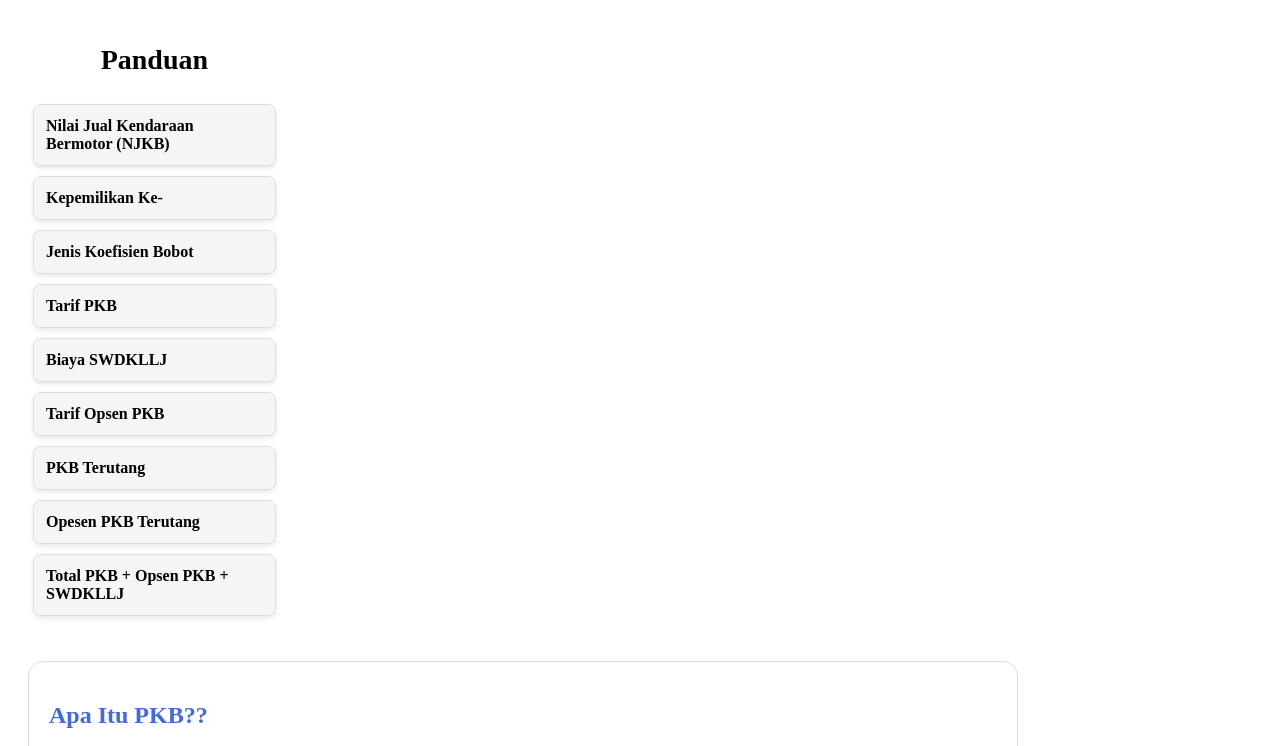
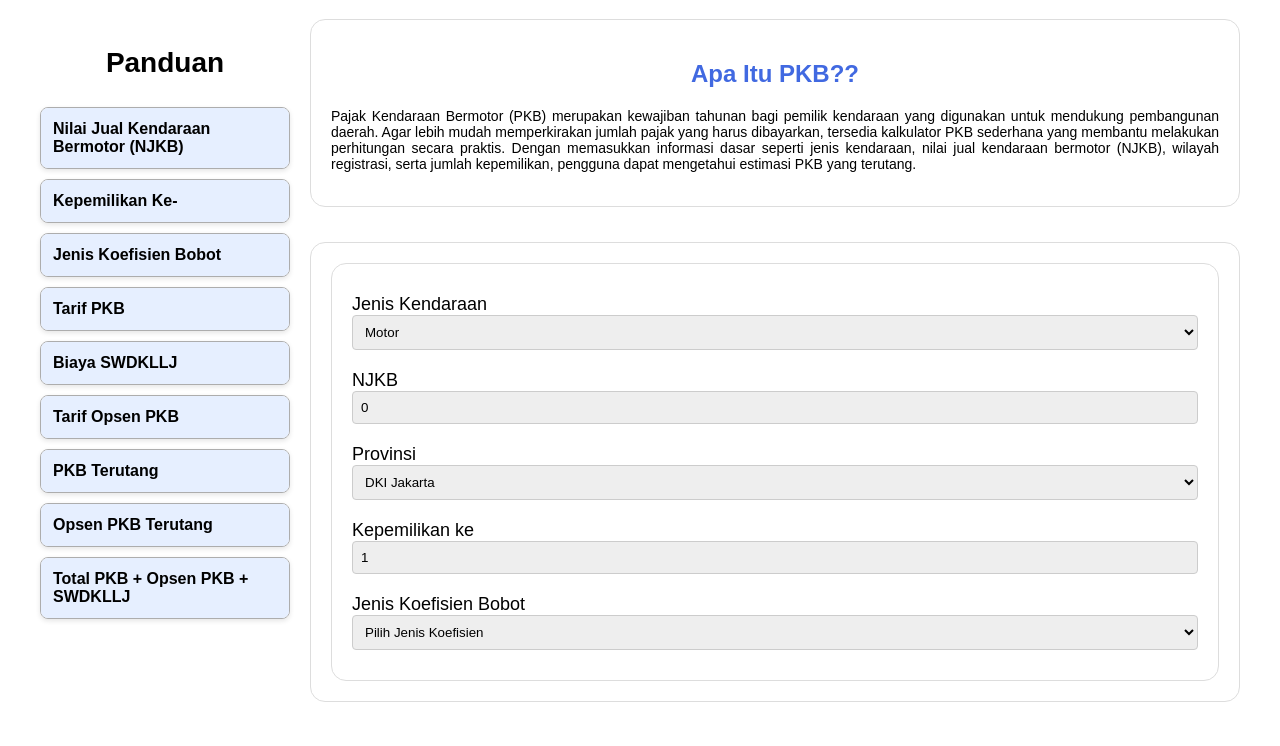
Before and after one commit to Daniel535xxxx16/Kelompok-9-Front-End-Programming, a plain HTML site: page index.html in a window 1280 px wide. Shown: the part 102-848 px from the top of the page. Drawn offline with Linux system fonts and the light colour scheme.

Commit message:
Menambahkan dan menyesuaikan containder input data, memperbaiki layout, merapihkan pendahuluan

```diff
--- a/index.html
+++ b/index.html
@@ -2,112 +2,90 @@
 <html lang="en">
 <head>
     <meta charset="UTF-8">
-    <meta name="viewport" content="width=, initial-scale=1.0">
+    <meta name="viewport" content="width=device-width, initial-scale=1.0">
     <title>Pajak PKB</title>
-</head>
+    <style>
+        body {
+            padding: 15px;
+            font-family: Arial, sans-serif;
+        }
 
-<style>
         .Main-Container {
-    margin: 20px;
             padding: 5px;
-}
-.Main-Container>.Judul{
-flex-direction: column;
-text-align: center;
-flex-wrap: wrap;
-font-family: 'Courier New', Courier, monospace;
+            margin: 0 auto;
+            max-width: 1200px;
         }
 
         .Judul {
             text-align: center;
             margin-bottom: 35px;
+            font-family: 'Courier New', Courier, monospace;
         }
 
-/* Panduan */
-.Panduan {
-    float: left;
-    width: 20%;
-}
-
-.h1-panduan  {
+        .h1-panduan {
             text-align: center;
             font-size: 28px;
             font-weight: bold;
         }
 
-
-.Container-2 {
-    background-color: red;
-    width: 35px;
-}
-
-
         .Penjelasan {
-    float: left;
-    width: 75%;
             background-color: white;
             border: 1px solid #ddd;
             border-radius: 15px;
             padding: 20px;
-    margin-left: 20px;
-    margin-top: 35px;
+            margin-bottom: 20px;
+            text-align: center;
         }
 
         .Penjelasan h2 {
             color: #4169e1;
+            text-align: center;
+        }
+
+        .content {
+            font-size: 14px;
+            text-align: justify;
         }
 
         .Form-Container {
-    float: left;
-    width: 70%;
+            width: auto;
             background-color: white;
             border: 1px solid #ddd;
             border-radius: 15px;
             padding: 20px;
-    margin-left: 20px;
             margin-top: 35px;
             display: flex;
-    flex-direction: column;
-    align-items: center;
+            flex-direction: row;
+            align-items: stretch;
+            flex-wrap: wrap;
+            gap: 20px;
         }
 
-.Input-Data {
-    float: left;
-    width: 70%;
+        .Input-Data, .Hasil-Data {
+            width: auto;
             background-color: white;
             border: 1px solid #ddd;
             border-radius: 15px;
             padding: 20px;
-    margin-left: 20px;
-    margin-top: 35px;
-    display: grid;
+            margin: 0;
+            flex-grow: 1;
+            flex-basis: 300px;
         }
 
-.Input-Data label {
-    font-size: 24px;
+        .Input-Data label, .Hasil-Data label {
+            font-size: 18px;
+            margin-top: 10px;
+            display: block;
         }
 
-.Input-Data input {
-    background-color: rgb(192, 175, 175);
-}
-
-.Hasil-Data input {
-background-color: rgb(192, 175, 175);
-}
-
-.Hasil-Data label {
-    font-size: 24px;
-}
-.Hasil-Data {
-    float: left;
-    width: 70%;
-    background-color: white;
-    border: 1px solid #ddd;
-    border-radius: 15px;
-    padding: 20px;
-    margin-left: 20px;
-    margin-top: 35px;
-    display: grid;
+        .Input-Data input, .Input-Data select, .Hasil-Data input {
+            background-color: rgb(238, 238, 238);
+            border: 1px solid #ccc;
+            padding: 8px;
+            border-radius: 4px;
+            width: 100%;
+            box-sizing: border-box;
+            margin-bottom: 10px;
         }
 
         .btn-container {
@@ -116,7 +94,6 @@ background-color: rgb(192, 175, 175);
             gap: 10px;
             margin-top: 20px;
         }
-
 
         .btn {
             padding: 10px 24px;
@@ -131,16 +108,16 @@ background-color: rgb(192, 175, 175);
             background-color: #3b82f6;
             color: white;
         }
+
         .btn-reset {
             background-color: #f8f9fa;
             color: #6c757d;
             border: 1px solid #ccc;
         }
 
-/* Untuk panduan agar bisa dibuka tutup*/
         .accordion {
             background: #fff;
-  border: 1px solid #ddd;
+            border: 1px solid #adadad;
             border-radius: 8px;
             margin-bottom: 10px;
             overflow: hidden;
@@ -151,7 +128,7 @@ background-color: rgb(192, 175, 175);
             padding: 12px;
             cursor: pointer;
             font-weight: bold;
-  background: #f5f5f5;
+            background: #E6EFFF;
             transition: background 0.3s;
         }
 
@@ -164,114 +141,104 @@ background-color: rgb(192, 175, 175);
             display: block;
         }
 
+        .Main-Content-Wrapper {
+            display: flex;
+            flex-wrap: wrap;
+            justify-content: center;
+            gap: 20px;
+        }
+
+        .Panduan {
+            flex: 0 0 250px;
+            margin-left: 0;
+            margin-top: 0;
+        }
+
+        .Right-Content-Wrapper {
+            flex: 1;
+            min-width: 300px;
+        }
     </style>
-
-
-
+</head>
 <body>
-
-    <!-- bagian Main dan Termasuk Panduan -->
-<div class ="Main-Container">
-    <div>
-    <div class ="Judul">
+    <div class="Main-Container">
+        <div class="Judul">
             <h1>Kalkulator Pajak PKB</h1>
         </div>
 
-    <div class = "Container-2">
-    </div>
-
-    <!-- Panduan -->
-    <div class ="Panduan">
+        <div class="Main-Content-Wrapper">
+            <div class="Panduan">
                 <p class="h1-panduan">Panduan</p>
-
-        <!-- NJKB -->
                 <div class="accordion">
                     <div class="accordion-header">Nilai Jual Kendaraan Bermotor (NJKB)</div>
                     <div class="accordion-content">
-            <p> Masukan harga pasaran umum kendaraan yang anda miliki, dan teteapkan berdasarkan
-                harga pasaran yang umum di minggu pertama bulan desember tahun pajak sebelumnya.
-                NJKB buntuk kendaraan baru ditetapkan dengan Permendagri </p>
+                        <p class="content">Masukan harga pasaran umum kendaraan yang anda miliki,
+                            dan tetapkan berdasarkan harga pasaran yang umum di minggu pertama bulan
+                            desember tahun pajak sebelumnya. NJKB untuk kendaraan baru ditetapkan dengan
+                            Permendagri.</p>
                     </div>
                 </div>
-
-        <!-- Kepemilikan -->
                 <div class="accordion">
-        <div class="accordion-header"> Kepemilikan Ke- </div>
+                    <div class="accordion-header">Kepemilikan Ke-</div>
                     <div class="accordion-content">
-            <p>Kolom ini diisi dengan status kepemilikan kendaraan bermotor.</p>
+                        <p class="content">Kolom ini diisi dengan status kepemilikan kendaraan bermotor.</p>
                     </div>
                 </div>
-
-    <!-- Jenis Koefisien Bobot-->
                 <div class="accordion">
-        <div class="accordion-header"> Jenis Koefisien Bobot </div>
+                    <div class="accordion-header">Jenis Koefisien Bobot</div>
                     <div class="accordion-content">
-            <p> Pada kolom ini diisi dengan koefisien bobo sesuai dengan jenis kendaraan bermotor
-                yang dimiliki.
-            </p>
+                        <p class="content">Pada kolom ini diisi dengan koefisien bobot sesuai dengan
+                            jenis kendaraan bermotor yang dimiliki.</p>
                     </div>
                 </div>
-
-    <!-- Tarif PKB -->
                 <div class="accordion">
-        <div class="accordion-header"> Tarif PKB </div>
+                    <div class="accordion-header">Tarif PKB</div>
                     <div class="accordion-content">
-            <p>Tarif PKB ditetapkan paling tinggi 1,2% untuk
-                kepemilikan pertama dan paling tinggi 6% untuk
-                kepemilikan selanjutnya. Tarif PKB diatur sesuai dengan
-                Peraturan Daerah di tiap-tiap provinsi.</p>
+                        <p class="content">Tarif PKB ditetapkan paling tinggi 1,2% untuk kepemilikan
+                            pertama dan paling tinggi 6% untuk kepemilikan selanjutnya. Tarif PKB diatur
+                            sesuai dengan Peraturan Daerah di tiap-tiap provinsi.</p>
                     </div>
                 </div>
-
-    <!--Biara SWWDKLLJ-->
                 <div class="accordion">
-        <div class="accordion-header"> Biaya SWDKLLJ</div>
+                    <div class="accordion-header">Biaya SWDKLLJ</div>
                     <div class="accordion-content">
-            <p>SWDKLLJ merupakan sumbangan yang wajib dibayarkan oleh para
-                pengusaha/ pemilik alat angkutan lalu lintas jalan kepada
-                perusahaan yang menyelenggarakan Dana Kecelakaan Lalu Lintas Jalan.
-                SWDKLLJ diatur dalam Peraturan Menteri Keuangan Nomor 16/PMK.010/2017.
-                Jumlah pada kolom ini adalah jumlah SWDKLLJ ditambah biaya pembuatan
-                kartu dana/sertifikat sebesar Rp3.000.</p>
+                        <p class="content">SWDKLLJ merupakan sumbangan yang wajib dibayarkan oleh para
+                            pengusaha/ pemilik alat angkutan lalu lintas jalan kepada perusahaan yang
+                            menyelenggarakan Dana Kecelakaan Lalu Lintas Jalan. SWDKLLJ diatur dalam
+                            Peraturan Menteri Keuangan Nomor 16/PMK.010/2017. Jumlah pada kolom ini adalah
+                            jumlah SWDKLLJ ditambah biaya pembuatan kartu dana/sertifikat sebesar Rp3.000.</p>
                     </div>
                 </div>
-
-    <!-- Tarif Opsen PKB -->
                 <div class="accordion">
-        <div class="accordion-header">Tarif Opsen PKB </div>
+                    <div class="accordion-header">Tarif Opsen PKB</div>
                     <div class="accordion-content">
-        <p> Tarif Opsen PKB ditetapkan sebesar 66% dari PKB terutang
-            sesuai dengan Pasal 83 ayat (1) huruf a UU HKPD.</p>
+                        <p class="content">Tarif Opsen PKB ditetapkan sebesar 66% dari PKB
+                            terutang sesuai dengan Pasal 83 ayat (1) huruf a UU HKPD.</p>
                     </div>
                 </div>
-
-     <!-- PKB Terutang -->
                 <div class="accordion">
-        <div class="accordion-header"> PKB Terutang </div>
+                    <div class="accordion-header">PKB Terutang</div>
                     <div class="accordion-content">
-            <p> PKB terutang dihitung dari NJKB dikalikan Jenis Koefisien Bobot dikalikan Tarif PKB.</p>
+                        <p class="content">PKB terutang dihitung dari NJKB dikalikan Jenis
+                            Koefisien Bobot dikalikan Tarif PKB.</p>
                     </div>
                 </div>
-
-    <!-- Opsen PKB Terutang-->
                 <div class="accordion">
-        <div class="accordion-header"> Opesen PKB Terutang </div>
+                    <div class="accordion-header">Opsen PKB Terutang</div>
                     <div class="accordion-content">
-            <P>Opsen PKB Terutang dihitung dari PKB Terutang dikalikan Tarif Opsen PKB.</P>
+                        <p class="content">Opsen PKB Terutang dihitung dari PKB Terutang
+                            dikalikan Tarif Opsen PKB.</p>
                     </div>
                 </div>
-
-     <!-- Total PKB + Opsen PKB + SWDKLLJ -->
                 <div class="accordion">
-        <div class="accordion-header"> Total PKB + Opsen PKB + SWDKLLJ </div>
+                    <div class="accordion-header">Total PKB + Opsen PKB + SWDKLLJ</div>
                     <div class="accordion-content">
-            <P>Kolom ini berisi hasil penjumlahan PKB Terutang, dan Opsen PKB Terutang, dan Biaya SWDKLLJ.</P>
+                        <p class="content">Kolom ini berisi hasil penjumlahan PKB Terutang,
+                            dan Opsen PKB Terutang, dan Biaya SWDKLLJ.</p>
                     </div>
                 </div>
-
                 <script>
                     const headers = document.querySelectorAll(".accordion-header");
-
                     headers.forEach(header => {
                         header.addEventListener("click", () => {
                             const accordion = header.parentElement;
@@ -279,62 +246,78 @@ background-color: rgb(192, 175, 175);
                         });
                     });
                 </script>
-
-</div>
-</div>
             </div>
 
-
-<!-- bagian penjelasan  -->
+            <div class="Right-Content-Wrapper">
                 <div class="Penjelasan">
                     <h2>Apa Itu PKB??</h2>
-    <p>Pajak Kendaraan Bermotor (PKB) merupakan kewajiban tahunan bagi pemilik kendaraan yang digunakan untuk mendukung pembangunan daerah. Agar lebih mudah memperkirakan jumlah pajak yang harus dibayarkan, tersedia kalkulator PKB sederhana yang membantu melakukan perhitungan secara praktis. Dengan memasukkan informasi dasar seperti jenis kendaraan, nilai jual kendaraan bermotor (NJKB), wilayah registrasi, serta jumlah kepemilikan, pengguna dapat mengetahui estimasi PKB yang terutang.</p>
+                    <p class="content">Pajak Kendaraan Bermotor (PKB) merupakan kewajiban tahunan bagi pemilik
+                        kendaraan yang digunakan untuk mendukung pembangunan daerah. Agar lebih mudah memperkirakan
+                        jumlah pajak yang harus dibayarkan, tersedia kalkulator PKB sederhana yang membantu melakukan
+                        perhitungan secara praktis. Dengan memasukkan informasi dasar seperti jenis kendaraan, nilai jual
+                        kendaraan bermotor (NJKB), wilayah registrasi, serta jumlah kepemilikan, pengguna dapat mengetahui
+                        estimasi PKB yang terutang.</p>
                 </div>
 
- <!-- bagian data form -->
                 <div class="Form-Container">
-
-    <!-- Input Data -->
                     <div class="Input-Data">
                         <label>Jenis Kendaraan</label>
-        <input type="text">
-
+                        <select>
+                            <option value="Motor">Motor</option>
+                            <option value="Mobil">Mobil</option>
+                        </select>
                         <label>NJKB</label>
                         <input type="number" value="0">
 
                         <label>Provinsi</label>
-        <input type="text">
+                        <select>
+                            <option value="DKI Jakarta">DKI Jakarta</option>
+                            <option value="Jawa Barat">Jawa Barat</option>
+                            <option value="Jawa Tengah">Jawa Tengah</option>
+                            <option value="Sumatra Utara">Sumatra Utara</option>
+                            <option value="Sumatra Selatan">Sumatra Selatan</option>
+                            <option value="Sulawesi Utara">Sulawesi Utara</option>
+                            <option value="Sulawesi Selatan">Sulawesi Selatan</option>
+                            <option value="Kalimantan Barat">Kalimantan Barat</option>
+                            <option value="Banten">Banten</option>
+                        </select>
 
                         <label>Kepemilikan ke</label>
-        <input type="number">
+                        <input type="number" value="1">
 
                         <label>Jenis Koefisien Bobot</label>
-        <input type="text">
-    </div>
-
-    <!-- Hasil Data -->
-    <div class="Hasil-Data">
-        <label>Biaya SWDKLLJ</label>
-        <input type="text">
-
-        <label>Tarif PKB</label>
-        <input type="text">
-
-        <label>PKB Terutang</label>
-        <input type="text">
-
-        <label>Opsen PKB Terutang</label>
-        <input type="text">
-
-        <label>Total PKB + Opsen PKB + SWDKLLJ</label>
-        <input type="text">
-
-        <div class="btn-container">
-            <button type="reset" class="btn btn-reset">Reset</button>
-            <button type="submit" class="btn btn-hitung">Hitung</button>
+                       <select>
+                        <option value="" selected disabled>Pilih Jenis Koefisien</option>
+                        <option
+                            value="1"
+                            title="Mobil penumpang roda tiga dan mobil barang roda tiga, sepeda motor roda dua, sepeda motor roda tiga penumpang, dan sepeda motor roda tiga barang">
+                            Koefisien 1
+                        </option>
+                        <option
+                            value="1.025"
+                            title="Sedan">
+                            Koefisien 1.025
+                        </option>
+                        <option
+                            value="1.050"
+                            title="Jeep dan Minibus">
+                            Koefisien 1.050
+                        </option>
+                        <option
+                            value="1.085"
+                            title="Blind van, pick up, pick up box, dan microbus">
+                            Koefisien 1.085
+                        </option>
+                        <option
+                            value="1.1"
+                            title="Bus">
+                            Koefisien 1.1
+                        </option>
+                        </select>
                     </div>
                 </div>
             </div>
-
+        </div>
+    </div>
 </body>
 </html>
```
Lines whose indentation alone changed are shown as unchanged.
